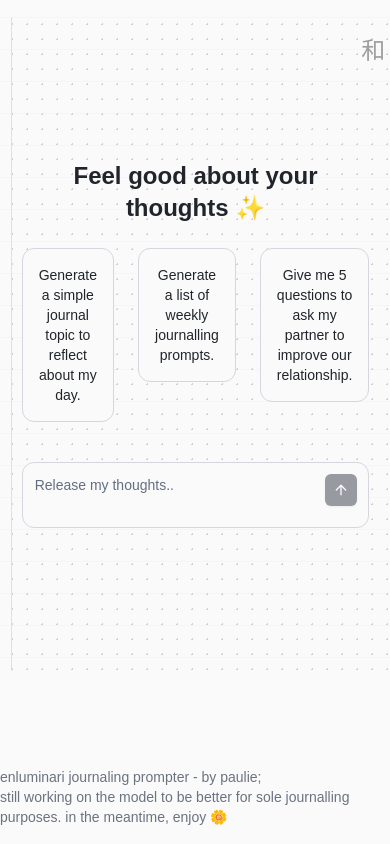
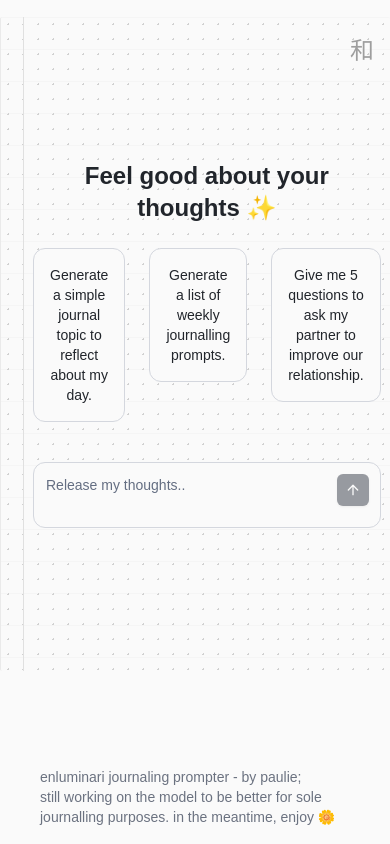
Before and after one commit to paulinavita/enluminari, a Next.js app: page / in a window 390 px wide. Built offline with nearby package versions, Linux system fonts and the light colour scheme.

Commit message:
feat: fix ui

```diff
--- a/src/app/api/chat/route.ts
+++ b/src/app/api/chat/route.ts
@@ -19,7 +19,7 @@ export async function POST(req: Request) {
       {
         role: "system",
         content:
-          "You are a creative writer, spiritualist, and mindful coach. You are here to help the user reflect on their day, improve their relationship, and live a more mindful life. You will respond in a calm, comforting, supportive and motivational tone, without exagerating the situation.",
+          "You are a creative writer, spiritualist, and mindful coach. You are here to help the user reflect on their day, improve their relationship, and live a more mindful life. You will respond in a calm, comforting, supportive and motivational tone, without exaggerating the situation.",
       },
       ...messages,
     ],
--- a/src/app/page.tsx
+++ b/src/app/page.tsx
@@ -3,7 +3,7 @@ import { ChatWithSuggestions } from "@/components/chatbox";
 
 export default function Home() {
   return (
-    <main className=" flex mx-auto min-h-screen flex-col items-center justify-center ">
+    <main className="flex min-h-screen flex-col items-center justify-center w-full">
       <style jsx>{`
         .journal-page {
           background-image: radial-gradient(
@@ -53,10 +53,10 @@ export default function Home() {
           opacity: 0.2;
         }
       `}</style>
-      <div className="h-7/10 p-2 max-w-2xl journal-page">
+      <div className="w-full max-w-2xl px-4 sm:px-6 lg:px-8 journal-page">
         <ChatWithSuggestions />
       </div>
-      <div className="max-w-2xl mx-auto pt-24 text-sm text-gray-500">
+      <div className="max-w-2xl pt-24 px-10 mx-auto text-sm text-gray-500">
         enluminari journaling prompter - by paulie; <br />
         still working on the model to be better for sole journalling purposes.
         in the meantime, enjoy 🌼
--- a/src/components/chatbox.tsx
+++ b/src/components/chatbox.tsx
@@ -16,7 +16,7 @@ export function ChatWithSuggestions() {
   } = useChat();
 
   return (
-    <div className="flex h-[70vh] w-full flex-col justify-center">
+    <div className="flex h-[70vh] w-2xl flex-col justify-center">
       <Chat
         messages={messages}
         input={input}
--- a/src/components/ui/chat.tsx
+++ b/src/components/ui/chat.tsx
@@ -182,7 +182,7 @@ export const ChatContainer = forwardRef<
   return (
     <div
       ref={ref}
-      className={cn("grid max-h-full w-full grid-rows-[1fr_auto]", className)}
+      className={cn("grid max-h-full w-2xl grid-rows-[1fr_auto]", className)}
       {...props}
     />
   );
--- a/src/components/ui/prompt-suggestions.tsx
+++ b/src/components/ui/prompt-suggestions.tsx
@@ -12,7 +12,7 @@ export function PromptSuggestions({
   return (
     <div className="space-y-6">
       <h2 className="text-center text-2xl font-bold">{label}</h2>
-      <div className="flex gap-6 text-sm">
+      <div className="flex gap-6 text-sm w-full">
         {suggestions.map((suggestion) => (
           <button
             key={suggestion}
```
